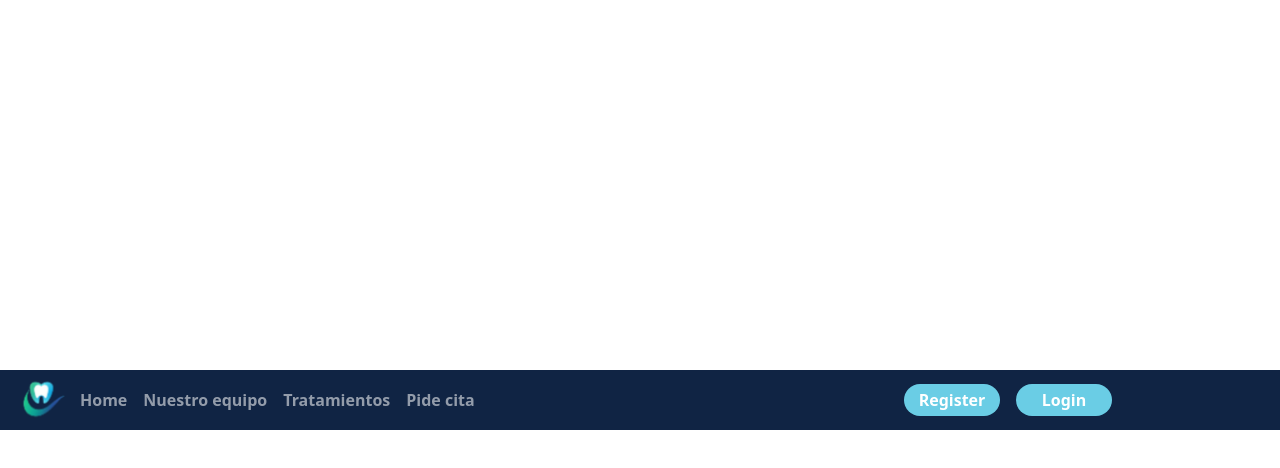
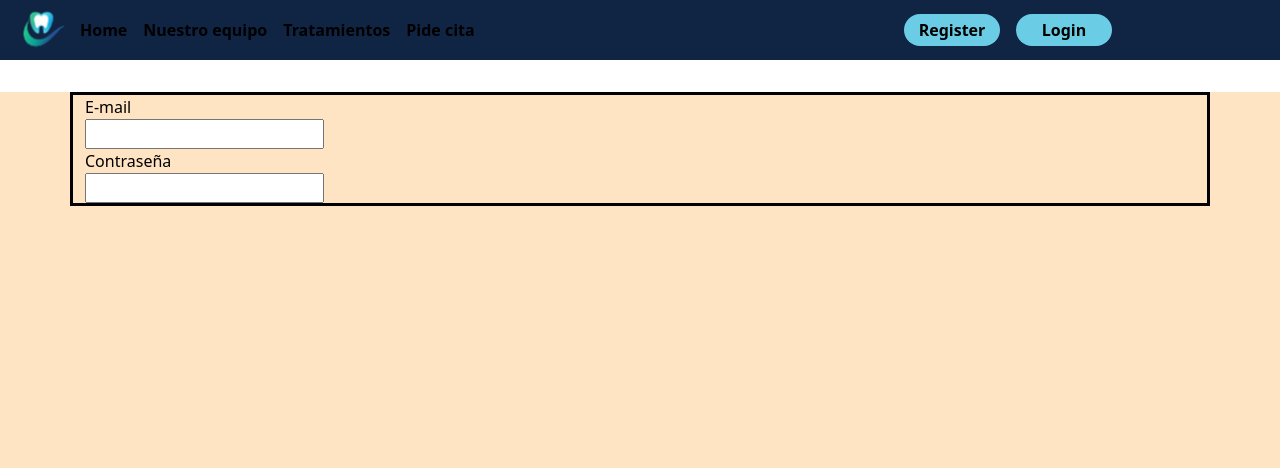
Before and after one commit to AlejandroCabezaCarsi/CLINICA_FRONT, a React (Vite) app: page /Login in a window 1280 px wide. Shown: the top 468 px of the page. Built offline with nearby package versions, Linux system fonts and the light colour scheme.

Commit message:
[ADD] Trash

```diff
--- a/src/App.css
+++ b/src/App.css
@@ -1,42 +1,4 @@
 #root {
-  max-width: 1280px;
   margin: 0 ;
   padding: 0;
-  text-align: center;
 }
-
-/* .logo {
-  height: 6em;
-  padding: 1.5em;
-  will-change: filter;
-  transition: filter 300ms;
-} */
-.logo:hover {
-  filter: drop-shadow(0 0 2em #646cffaa);
-}
-.logo.react:hover {
-  filter: drop-shadow(0 0 2em #61dafbaa);
-}
-
-@keyframes logo-spin {
-  from {
-    transform: rotate(0deg);
-  }
-  to {
-    transform: rotate(360deg);
-  }
-}
-
-@media (prefers-reduced-motion: no-preference) {
-  a:nth-of-type(2) .logo {
-    animation: logo-spin infinite 20s linear;
-  }
-}
-
-.card {
-  padding: 2em;
-}
-
-.read-the-docs {
-  color: #888;
-}
--- a/src/App.jsx
+++ b/src/App.jsx
@@ -1,11 +1,10 @@
-import { useState } from 'react'
+import React from 'react';
 import 'bootstrap/dist/css/bootstrap.min.css';
 import {Body} from './pages/Body/Body'
 import { Header } from './common/Header/Header'
 import './App.css'
 
 function App() {
-  const [count, setCount] = useState(0)
 
   return (
     <>
--- a/src/common/Header/Header.css
+++ b/src/common/Header/Header.css
@@ -12,7 +12,7 @@
 
 
     font-weight: bolder;
-
+   margin-bottom: 2em;
 
 }
 
--- /dev/null
+++ b/src/common/InputText/InputText.css
@@ -0,0 +1,16 @@
+.normalInput {
+
+    border-radius: 0.5em;
+    border: 0.2em solid blue;
+    width: 15em;
+    height: 1.5em;
+
+    margin-top: 2em;
+}
+
+.errorInput {
+
+    color: red;
+    border: 0.2em solid red;
+
+}
--- /dev/null
+++ b/src/common/InputText/InputText.jsx
@@ -0,0 +1,17 @@
+import React from 'react';
+import './InputText.css';
+
+export const InputText = ({type, design, placeholder, name, functionHandler, onBlurFunction}) => {
+     return (
+         <>
+            <input
+                type={type}
+                className={design}
+                placeholder={placeholder}
+                name={name}
+                onChange={(e)=>functionHandler(e)}
+                onBlur={(e)=>onBlurFunction(e)}
+            />
+         </>
+     )
+}
--- a/src/index.css
+++ b/src/index.css
@@ -2,68 +2,17 @@
   font-family: Inter, system-ui, Avenir, Helvetica, Arial, sans-serif;
   line-height: 1.5;
   font-weight: 400;
-
-  color-scheme: light dark;
-  color: rgba(255, 255, 255, 0.87);
-  background-color: #242424;
-
   font-synthesis: none;
   text-rendering: optimizeLegibility;
   -webkit-font-smoothing: antialiased;
   -moz-osx-font-smoothing: grayscale;
   -webkit-text-size-adjust: 100%;
-}
 
-a {
-  font-weight: 500;
-  color: #646cff;
-  text-decoration: inherit;
-}
-a:hover {
-  color: #535bf2;
 }
 
 body {
   margin: 0;
   display: flex;
   place-items: center;
-  min-width: 320px;
-  min-height: 100vh;
+  overflow-x: hidden;
 }
-
-h1 {
-  font-size: 3.2em;
-  line-height: 1.1;
-}
-
-button {
-  border-radius: 8px;
-  border: 1px solid transparent;
-  padding: 0.6em 1.2em;
-  font-size: 1em;
-  font-weight: 500;
-  font-family: inherit;
-  background-color: #1a1a1a;
-  cursor: pointer;
-  transition: border-color 0.25s;
-}
-button:hover {
-  border-color: #646cff;
-}
-button:focus,
-button:focus-visible {
-  outline: 4px auto -webkit-focus-ring-color;
-}
-
-@media (prefers-color-scheme: light) {
-  :root {
-    color: #213547;
-    background-color: #ffffff;
-  }
-  a:hover {
-    color: #747bff;
-  }
-  button {
-    background-color: #f9f9f9;
-  }
-}
--- a/src/pages/Home/Home.jsx
+++ b/src/pages/Home/Home.jsx
@@ -4,7 +4,7 @@ import './Home.css'
 export const Home = () => {
     return(
         <div className="homeDesign">Soy Home
-            <div className="logo"></div>
+
         </div>
     )
 }
--- a/src/pages/Login/Login.css
+++ b/src/pages/Login/Login.css
@@ -0,0 +1,12 @@
+.loginDesign{
+    width: 100vw;
+    height: 100vh;
+    background-color: bisque;
+}
+*{
+    color: black !important;
+}
+
+.form{
+    border: solid black 0.2em;
+}
--- a/src/pages/Login/Login.jsx
+++ b/src/pages/Login/Login.jsx
@@ -1,9 +1,34 @@
 import React from "react";
-import './Login.css'
+import "./Login.css";
+import { Col, Container, Row } from "react-bootstrap";
+import { InputText } from "../../common/InputText/InputText";
 
 export const Login = () => {
-    return(
-        <>
-        </>
-    )
-}
+  return (
+    <div className="loginDesign">
+      <Container className="form mt-3 d-flex flex-column justify-content-center">
+        <Row>
+            <Col lg={12}>
+            E-mail
+            </Col>
+        </Row>
+        <Row>
+            <Col lg={12}>
+            <InputText/>
+            </Col>
+        </Row>
+        <Row>
+            <Col lg={12}>
+            Contraseña
+            </Col>
+        </Row>
+        <Row>
+
+            <Col lg={12}>
+            <InputText/>
+            </Col>
+        </Row>
+      </Container>
+    </div>
+  );
+};
```
